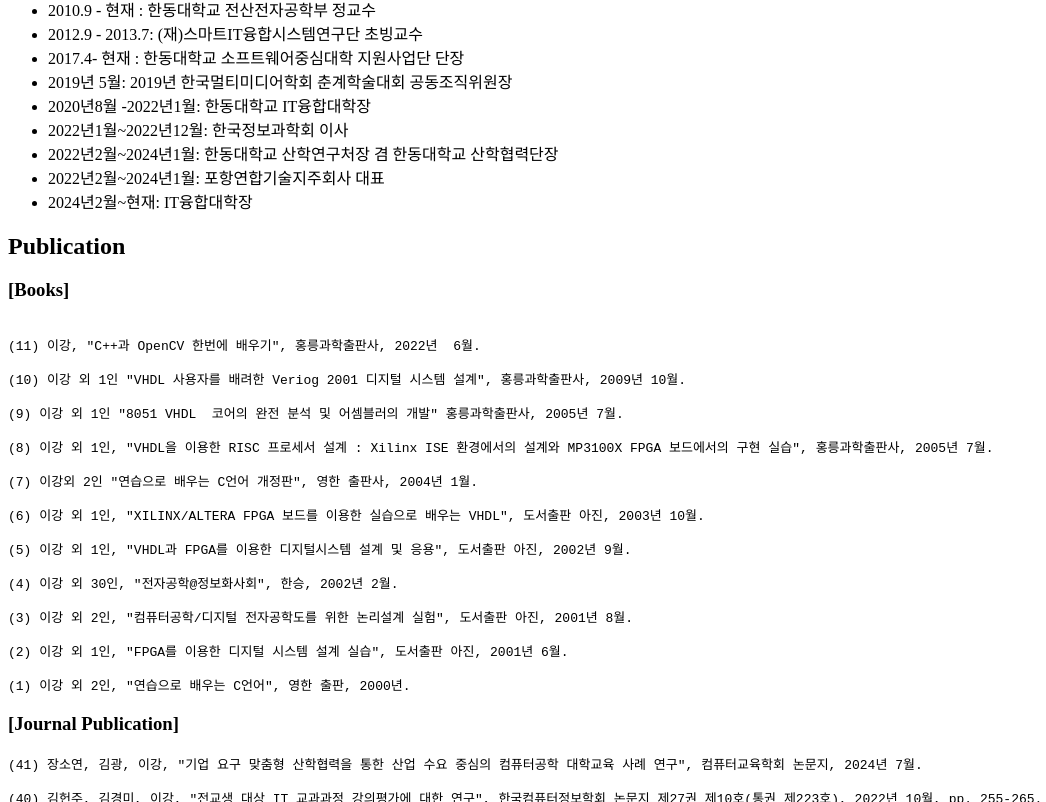
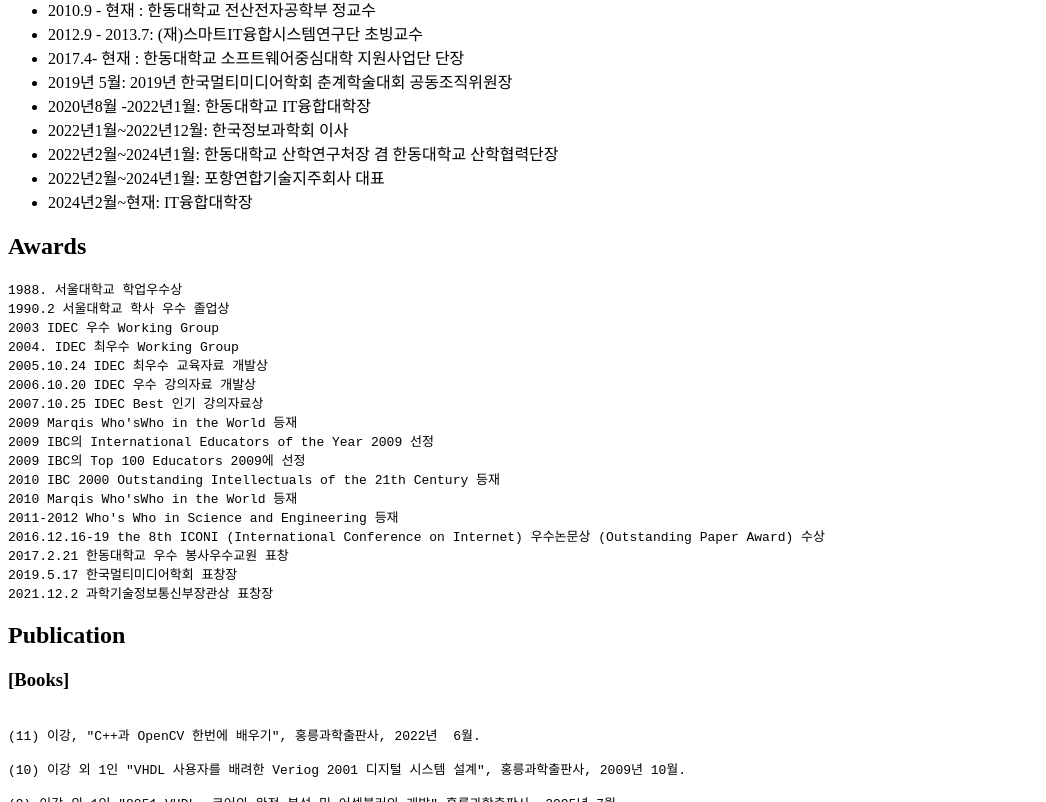
Before and after one commit to kangyi0/kangyi.github.io, a plain HTML site: page index.html in a window 1280 px wide. Shown: the part 549-1351 px from the top of the page, without its empty margins (0-1046 px from the left). Drawn offline with Linux system fonts and the light colour scheme.

Commit message:
Update index.html for awards
Add awards

```diff
--- a/index.html
+++ b/index.html
@@ -39,6 +39,27 @@
 <li> 2022년2월~2024년1월: 포항연합기술지주회사 대표</li>
 <li> 2024년2월~현재: IT융합대학장</li>
 </ul>
+<h2> Awards </h2>
+<pre>
+1988. 서울대학교 학업우수상
+1990.2 서울대학교 학사 우수 졸업상
+2003 IDEC 우수 Working Group
+2004. IDEC 최우수 Working Group
+2005.10.24 IDEC 최우수 교육자료 개발상
+2006.10.20 IDEC 우수 강의자료 개발상
+2007.10.25 IDEC Best 인기 강의자료상
+2009 Marqis Who'sWho in the World 등재
+2009 IBC의 International Educators of the Year 2009 선정
+2009 IBC의 Top 100 Educators 2009에 선정
+2010 IBC 2000 Outstanding Intellectuals of the 21th Century 등재
+2010 Marqis Who'sWho in the World 등재
+2011-2012 Who's Who in Science and Engineering 등재
+2016.12.16-19 the 8th ICONI (International Conference on Internet) 우수논문상 (Outstanding Paper Award) 수상
+2017.2.21 한동대학교 우수 봉사우수교원 표창
+2019.5.17 한국멀티미디어학회 표창장
+2021.12.2 과학기술정보통신부장관상 표창장
+</pre>
+
 <h2>Publication</h2>
 
 <h3>[Books]</h3>
```
